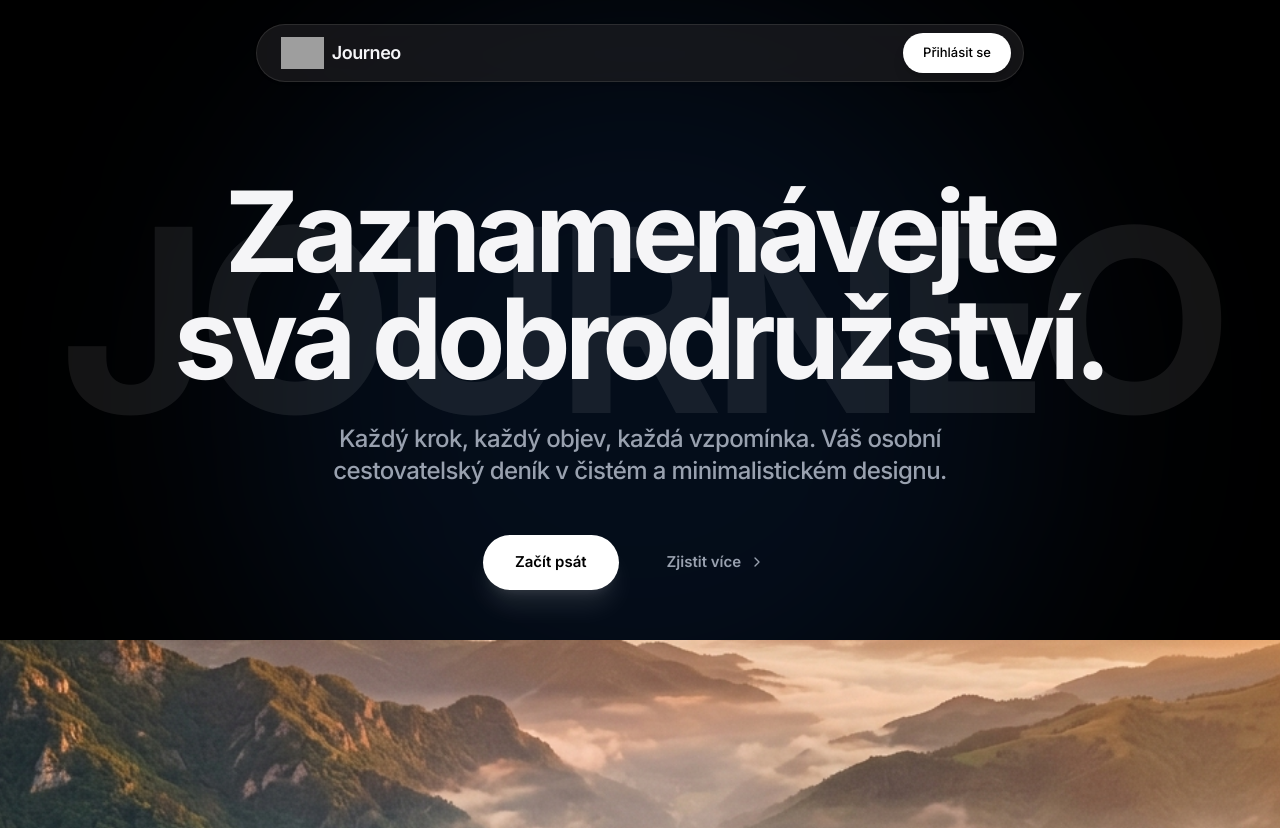
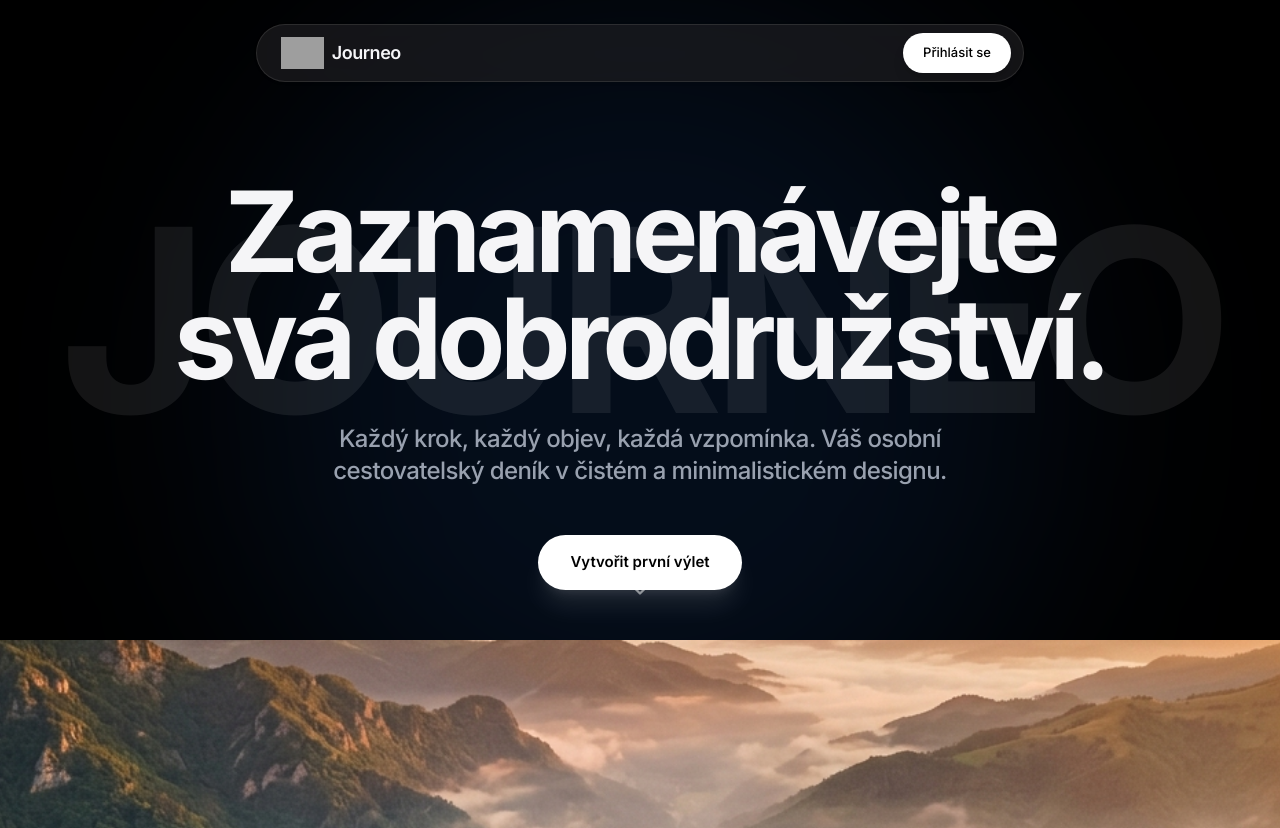
Before and after one commit to PetrVorlos35/JourneoV2, a React (Vite) app: page / in a window 1280 px wide. Shown: the top 828 px of the page. Built offline with nearby package versions, Linux system fonts and the light colour scheme; no server answers; grey boxes are pictures that could not be loaded.

Commit message:
lepsi CTA

```diff
--- a/src/components/LandingPage.jsx
+++ b/src/components/LandingPage.jsx
@@ -1,7 +1,7 @@
 "use client";
 import React, { useRef } from 'react';
 import { Link } from 'react-router-dom';
-import { ArrowRight, ChevronRight, Clock, Plane, MapPin, Calendar, TrendingUp } from 'lucide-react';
+import { ArrowRight, ChevronRight, ChevronDown, Clock, Plane, MapPin, Calendar, TrendingUp } from 'lucide-react';
 import { motion, useScroll, useTransform } from 'framer-motion';
 import heroImage from '../assets/hero_travel.png';
 import JourneoLogo from '../assets/Journeo_whitelogo.png';
@@ -106,13 +106,20 @@ const LandingPage = () => {
         </p>
 
         <div className="relative z-10 flex flex-col sm:flex-row items-center gap-4 mt-12">
-          <Link to="/auth" className="group flex items-center gap-2 px-8 py-4 bg-white text-black text-[15px] font-semibold rounded-full hover:scale-105 transition-transform duration-300 shadow-xl shadow-white/10">
-            Začít psát
+          <Link to="/auth" state={{ mode: 'register' }} className="group flex items-center gap-2 px-8 py-4 bg-white text-black text-[15px] font-semibold rounded-full hover:scale-105 transition-transform duration-300 shadow-xl shadow-white/10">
+            Vytvořit první výlet
           </Link>
-          <button onClick={() => window.scrollTo({ top: window.innerHeight * 0.8, behavior: 'smooth' })} className="group flex items-center gap-2 px-8 py-4 text-[15px] font-semibold hover:text-white text-gray-400 transition-colors cursor-pointer disabled:cursor-not-allowed">
-            Zjistit více <ChevronRight size={16} className="group-hover:translate-x-1 transition-transform" />
-          </button>
         </div>
+
+        {/* Scroll Indicator */}
+        <motion.button
+          onClick={() => window.scrollTo({ top: window.innerHeight * 0.8, behavior: 'smooth' })}
+          animate={{ y: [0, 10, 0] }}
+          transition={{ repeat: Infinity, duration: 2, ease: "easeInOut" }}
+          className="absolute bottom-10 left-1/2 -translate-x-1/2 text-white/50 hover:text-white transition-colors cursor-pointer z-10"
+        >
+          <ChevronDown size={28} strokeWidth={2} />
+        </motion.button>
       </section>
 
       {/* ===== Desktop Cinematic Scrollytelling Section (Hidden on Mobile) ===== */}
@@ -330,7 +337,7 @@ const LandingPage = () => {
             Připojte se a začněte tvořit svou osobní mapu světa. Bez závazků, bez zbytečností.
           </p>
           <div className="flex flex-col sm:flex-row items-center justify-center gap-6">
-            <Link to="/auth" className="group flex items-center justify-center gap-4 px-10 py-5 bg-white text-black text-lg font-bold rounded-full hover:scale-105 transition-transform duration-300 shadow-[0_0_40px_rgba(255,255,255,0.15)]">
+            <Link to="/auth" state={{ mode: 'register' }} className="group flex items-center justify-center gap-4 px-10 py-5 bg-white text-black text-lg font-bold rounded-full hover:scale-105 transition-transform duration-300 shadow-[0_0_40px_rgba(255,255,255,0.15)]">
               Začít zdarma
               <ArrowRight size={20} className="group-hover:translate-x-1.5 transition-transform duration-300" />
             </Link>
--- a/src/components/auth/AuthFlow.jsx
+++ b/src/components/auth/AuthFlow.jsx
@@ -1,6 +1,6 @@
 import React, { useState } from 'react';
 import { ArrowLeft, Eye, EyeOff } from 'lucide-react';
-import { useNavigate } from 'react-router-dom';
+import { useNavigate, useLocation } from 'react-router-dom';
 import toast from 'react-hot-toast';
 import { useGoogleLogin } from '@react-oauth/google';
 import { motion, AnimatePresence } from 'framer-motion';
@@ -10,7 +10,8 @@ import JourneoBlackLogo from '../../assets/Journeo_blacklogo.png';
 import GoogleIcon from '../../assets/google.png';
 
 const AuthFlow = () => {
-  const [mode, setMode] = useState('login');
+  const location = useLocation();
+  const [mode, setMode] = useState(location.state?.mode || 'login');
   const [showPassword, setShowPassword] = useState(false);
   const [formData, setFormData] = useState({
     firstName: '',
```
